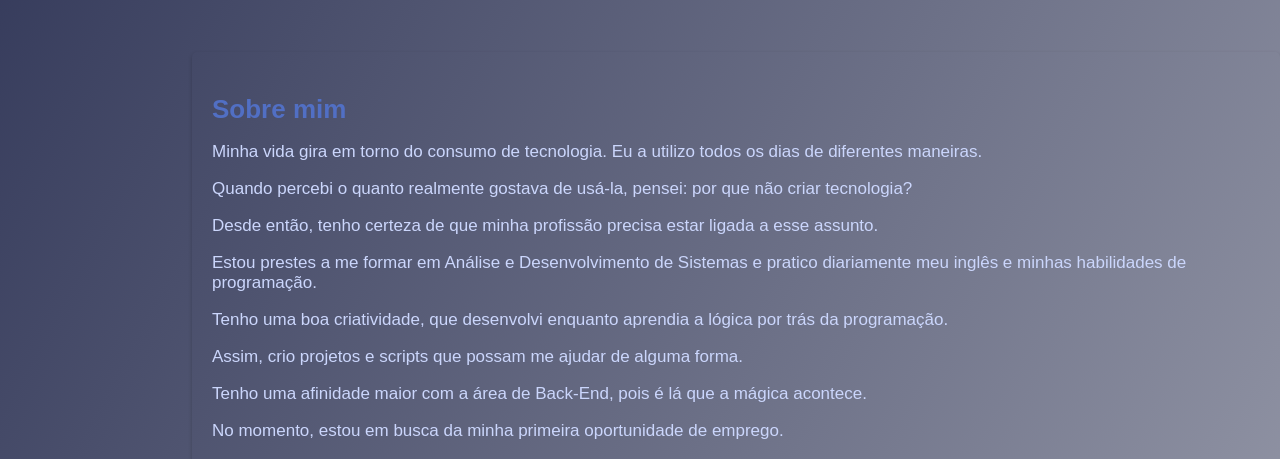
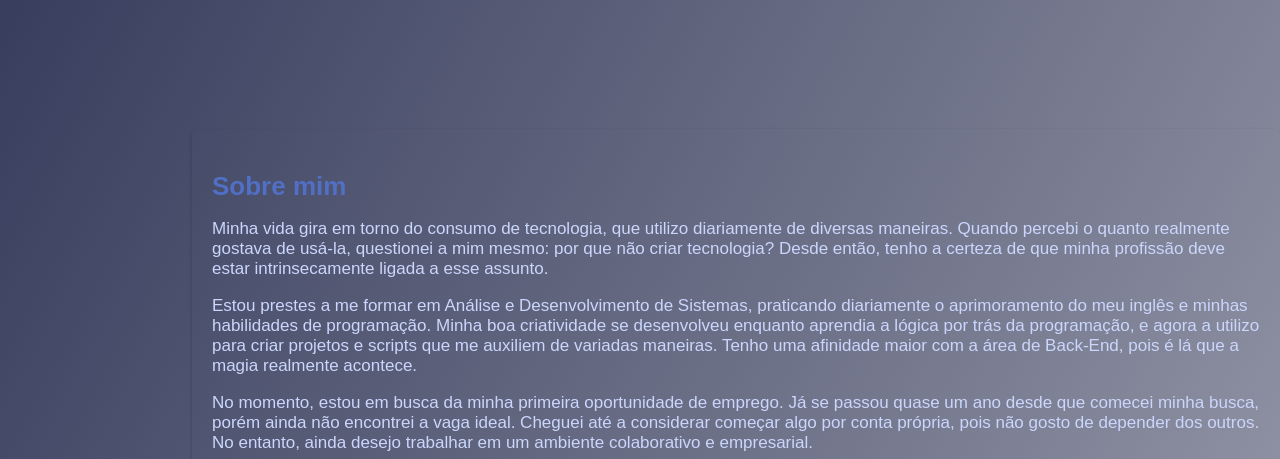
Before and after one commit to KristoferBorges/Portfolio, a Django app: page / in a window 1280 px wide. Shown: the part 555-1014 px from the top of the page. Run offline with Django 4.2, Linux system fonts and the light colour scheme.

Commit message:
Ajustes de CSS

```diff
--- a/projeto_portfolio/app_portfolio/static/style/style.css
+++ b/projeto_portfolio/app_portfolio/static/style/style.css
@@ -86,7 +86,11 @@ hr {
     display: flex;
     justify-content: center;
     margin-top: 3%;
-    margin-top: 50px;
+    padding-top: 50px;
+}
+
+.text-apresentacao{
+    margin-top: 3%;
 }
 
 .text-apresentacao h1 {
@@ -95,6 +99,7 @@ hr {
     color: #5b6ccf;
     text-shadow: 4px 4px 8px rgba(0, 0, 0, 0.5);
     letter-spacing: 3px;
+
 }
 
 .text-apresentacao p {
@@ -120,22 +125,22 @@ hr {
     margin-top: 10px;
 }
 
-
-
 .image-apresentacao img {
+    display: block;
     background-image: linear-gradient(to bottom right, #9ec8cf, #ffffff);
     width: 70%;
     border: 2px solid #272d50;
-    border-radius: 100%;
     box-shadow: 0 0 6px rgba(0, 0, 0, 0.3);
     transition: background-image 0.3s ease;
     margin-left: 10%;
-    transition: transform 0.3s ease;
+    object-fit: cover;
+    transition: transform 0.6s ease;
+    border-radius: 100%;
 }
 
 .image-apresentacao img:hover {
+    background-image: url(https://media1.giphy.com/media/V4NSR1NG2p0KeJJyr5/giphy.gif?cid=ecf05e472c04gwhzn761p128umd7jkf52vfshuw7vwd0xxj3&ep=v1_gifs_search&rid=giphy.gif&ct=g);
     transform: scale(1.02);
-    background-image: url('https://i.imgur.com/EV3sXYq.png');
     box-shadow: 0 0 10px rgba(0, 0, 0, 0.3);
 }
 
@@ -179,14 +184,3 @@ hr {
     border-radius: 10px;
     box-shadow: 0 2px 4px rgba(0, 0, 0, 0.3);
 }
-
-.image-container:hover .my-image {
-    transform: scale(1.03);
-}
-
-#my-image {
-    display: block;
-    object-fit: cover;
-    transition: transform 0.6s ease;
-    border-radius: 8px;
-}
--- a/projeto_portfolio/app_portfolio/templates/pages/home.html
+++ b/projeto_portfolio/app_portfolio/templates/pages/home.html
@@ -35,21 +35,24 @@
         </div>
         <div class="styled-div">
             <h2 id="sobre">Sobre mim</h2>
-            <p>Minha vida gira em torno do consumo de tecnologia. Eu a utilizo todos os dias de diferentes maneiras.</p>
-            <p>Quando percebi o quanto realmente gostava de usá-la, pensei: por que não criar tecnologia?</p>
-            <p>Desde então, tenho certeza de que minha profissão precisa estar ligada a esse assunto.</p>
-            <p>Estou prestes a me formar em Análise e Desenvolvimento de Sistemas e pratico diariamente meu inglês e minhas habilidades de programação.</p>
-            <p>Tenho uma boa criatividade, que desenvolvi enquanto aprendia a lógica por trás da programação.</p>
-            <p>Assim, crio projetos e scripts que possam me ajudar de alguma forma.</p>
-            <p>Tenho uma afinidade maior com a área de Back-End, pois é lá que a mágica acontece.</p>
-            <p>No momento, estou em busca da minha primeira oportunidade de emprego.</p>
-            <p>Já faz quase um ano que estou procurando, mas ainda não encontrei uma vaga.</p>
-            <p>Cheguei até a considerar começar algo por conta própria, pois não gosto de depender dos outros.</p>
-            <p>No entanto, ainda gostaria de trabalhar em um ambiente colaborativo e empresarial.</p>
+            <p>
+                Minha vida gira em torno do consumo de tecnologia, que utilizo diariamente de diversas maneiras.
+                Quando percebi o quanto realmente gostava de usá-la, questionei a mim mesmo: por que não criar tecnologia? Desde então, tenho a certeza de que minha profissão deve estar intrinsecamente ligada a esse assunto.
+            </p>
+            <p>
+                Estou prestes a me formar em Análise e Desenvolvimento de Sistemas, praticando diariamente o aprimoramento do meu inglês e minhas habilidades de programação.
+                Minha boa criatividade se desenvolveu enquanto aprendia a lógica por trás da programação, e agora a utilizo para criar projetos e scripts que me auxiliem de variadas maneiras. Tenho uma afinidade maior com a área de Back-End, pois é lá que a magia realmente acontece.
+            </p>
+            <p>
+                No momento, estou em busca da minha primeira oportunidade de emprego.
+                Já se passou quase um ano desde que comecei minha busca, porém ainda não encontrei a vaga ideal.
+                Cheguei até a considerar começar algo por conta própria, pois não gosto de depender dos outros. No entanto, ainda desejo trabalhar em um ambiente colaborativo e empresarial.
+            </p>
             <div class="image-container">
                 <img class="my-image" src="https://i.imgur.com/tBDGcfP.png" alt="Minha imagem">
             </div>
         </div>
+
         <script src="{% static 'scripts/script.js' %}"></script>
     </body>
 </html>
```
